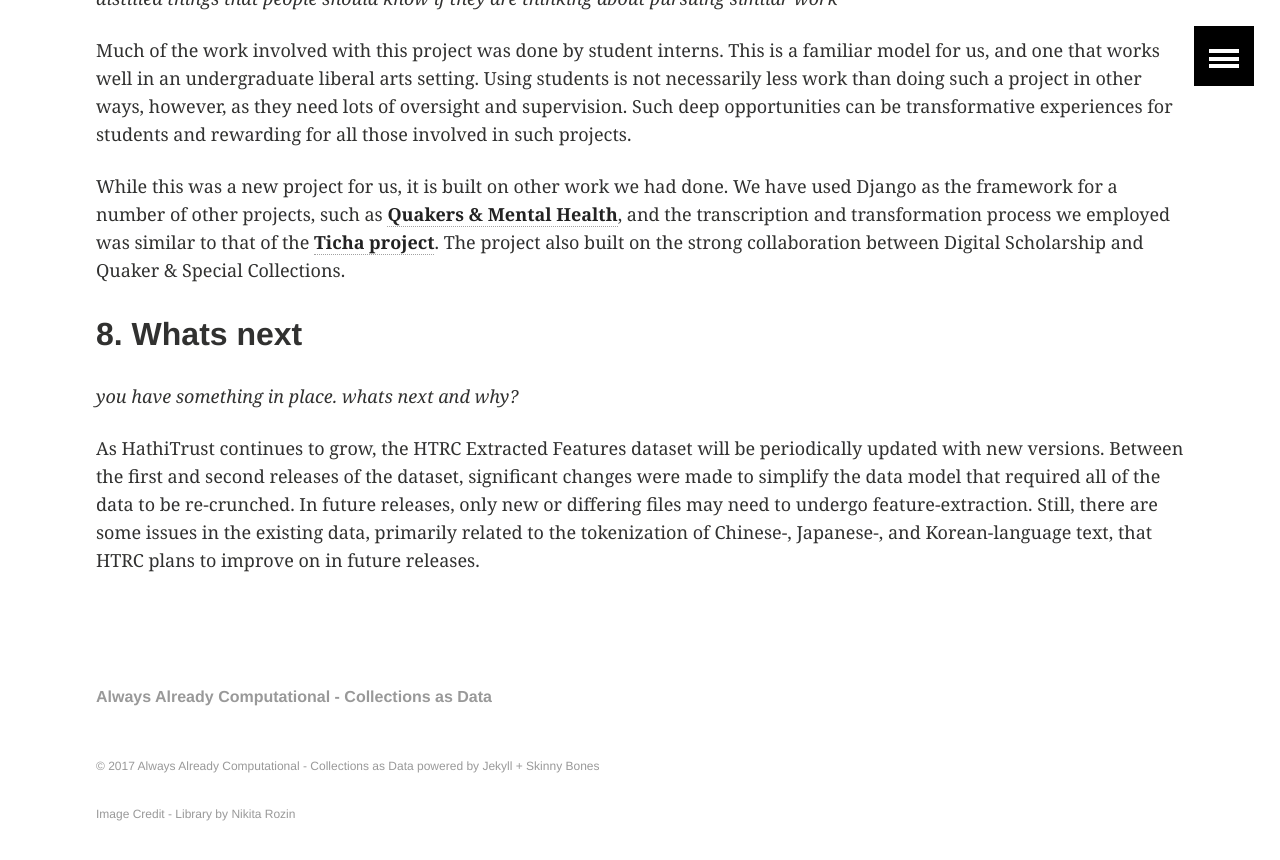
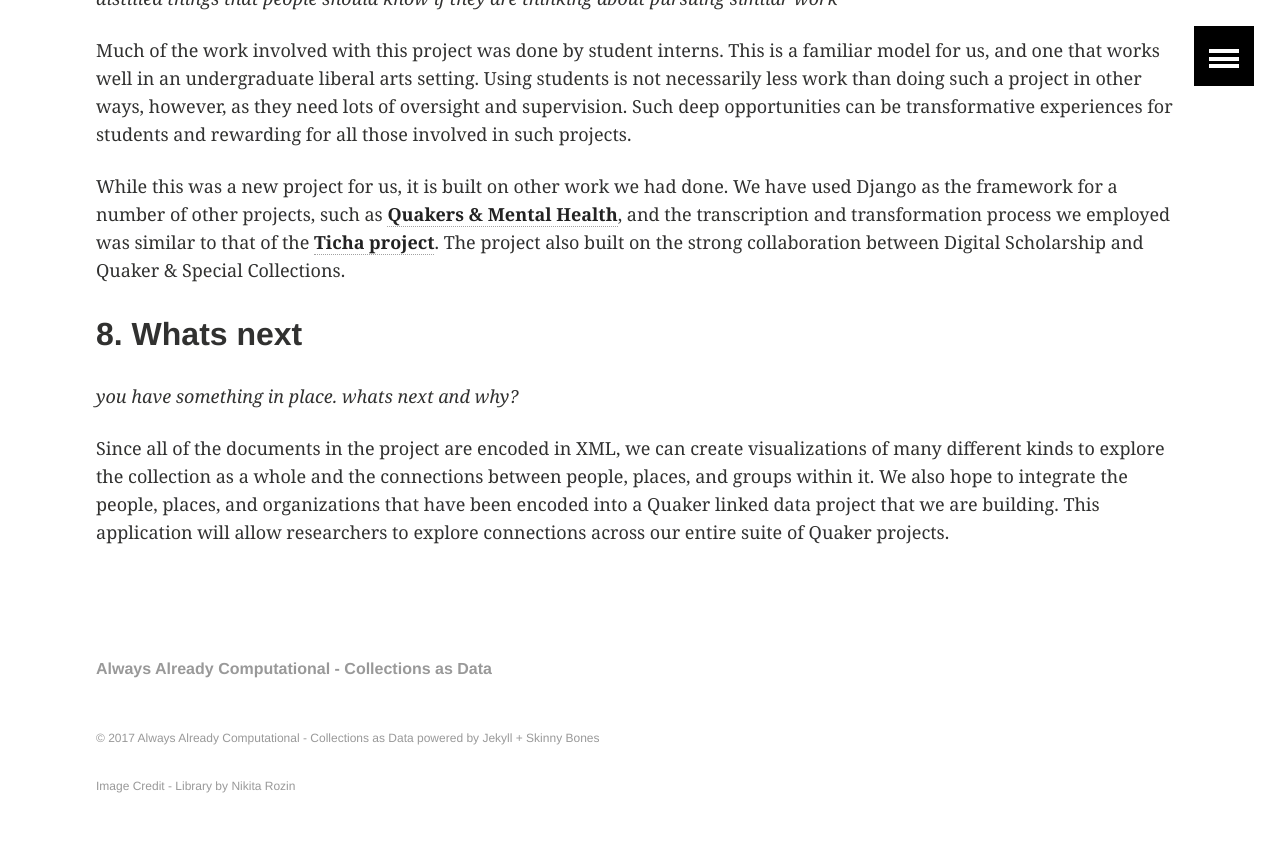
Before and after one commit to collectionsasdata/collectionsasdata.github.io, a Jekyll site: the page built from facet11.md, in a window 1280 px wide and 900 px high, scrolled down 3036 px. Shown: the top 860 px of the window. Built offline with Jekyll 4.4.1, drawn with Linux system fonts in a browser that asks for light colours.

Commit message:
Update facet11.md

```diff
--- a/facet11.md
+++ b/facet11.md
@@ -64,4 +64,4 @@ While this was a new project for us, it is built on other work we had done. We h
 
 *you have something in place. whats next and why?*
 
-As HathiTrust continues to grow, the HTRC Extracted Features dataset will be periodically updated with new versions. Between the first and second releases of the dataset, significant changes were made to simplify the data model that required all of the data to be re-crunched. In future releases, only new or differing files may need to undergo feature-extraction. Still, there are some issues in the existing data, primarily related to the tokenization of Chinese-, Japanese-, and Korean-language text, that HTRC plans to improve on in future releases.
+Since all of the documents in the project are encoded in XML, we can create visualizations of many different kinds to explore the collection as a whole and the connections between people, places, and groups within it. We also hope to integrate the people, places, and organizations that have been encoded into a Quaker linked data project that we are building. This application will allow researchers to explore connections across our entire suite of Quaker projects.
```
Also changed, not shown: other parts of facet11.md (+1 -1 lines).
